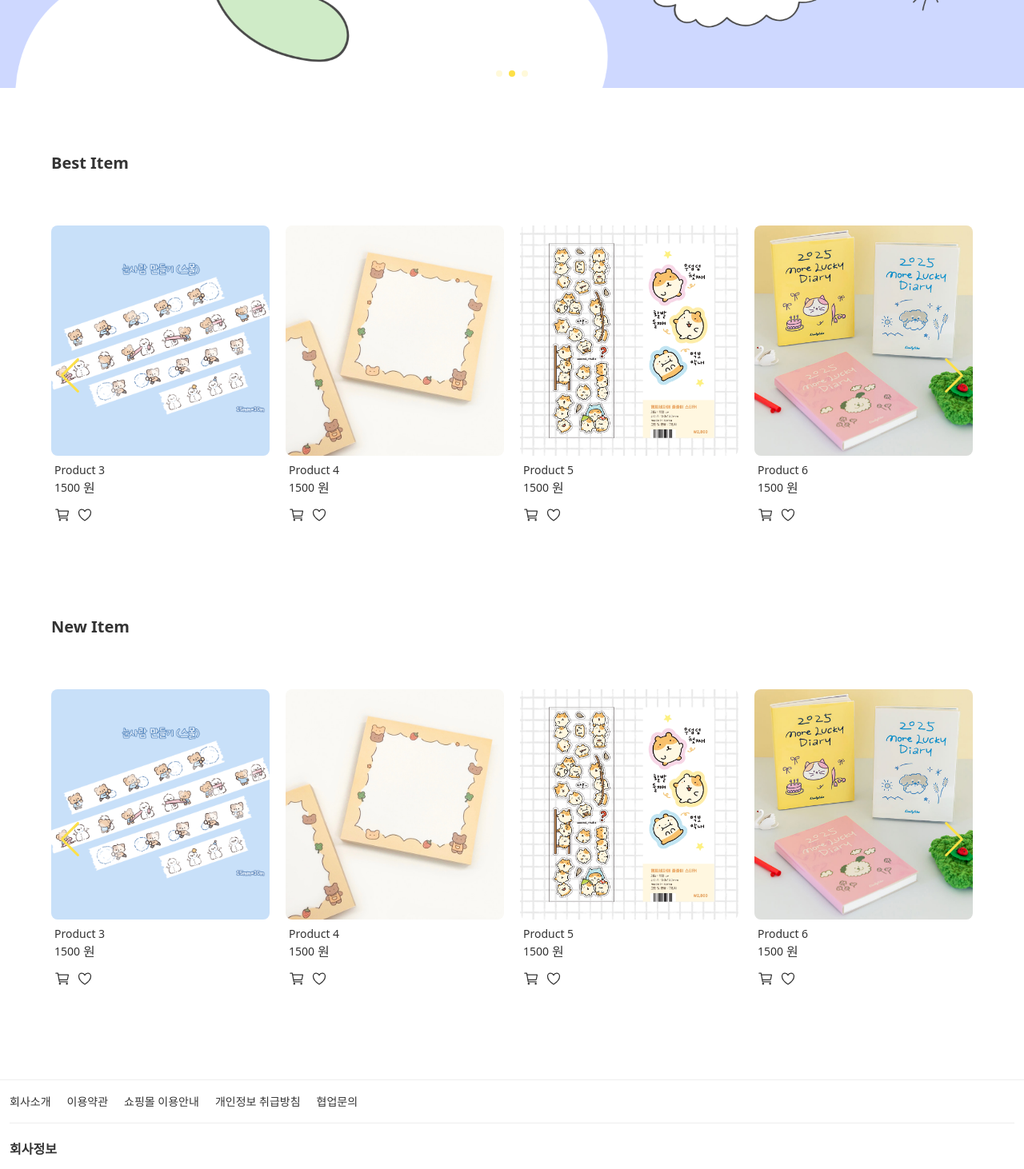
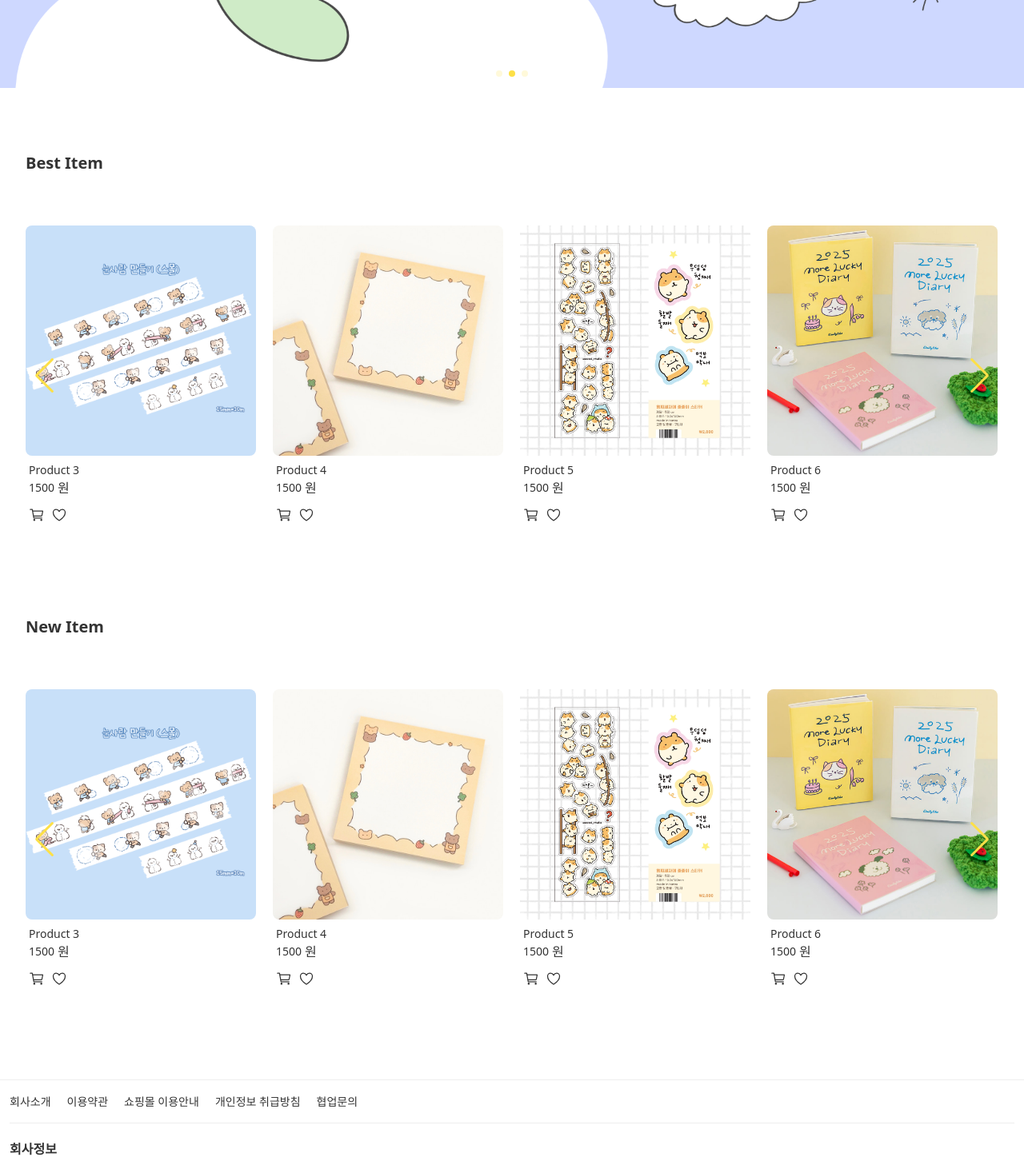
Before and after one commit to FRONTENDBOOTCAMP-11th/Jakudacque, a React (Vite) app: page / in a window 1280 px wide. Shown: the part 732-2194 px from the top of the page at 80% size. Built offline with nearby package versions, Linux system fonts and the light colour scheme; a web font is replaced by a local one.

Commit message:
✨ 상품슬라이드 max-w 설정

```diff
--- a/src/pages/index.jsx
+++ b/src/pages/index.jsx
@@ -174,7 +174,7 @@ export default function index() {
       </StyledSwiper>
 
       <StyledSwiper>
-        <div className="relative mx-16 mt-20">
+        <div className="relative mt-20 px-8 mx-auto max-w-[1280px]">
           <h1 className="text-xl font-semibold">Best Item</h1>
           <Swiper // BEST 아이템 리스트
             navigation={true}
@@ -202,7 +202,7 @@ export default function index() {
       </StyledSwiper>
 
       <StyledSwiper>
-        <div className="relative mx-16 mt-20">
+        <div className="relative mt-20 px-8 mx-auto max-w-[1280px]">
           <h1 className="text-xl font-semibold">New Item</h1>
           <Swiper // NEW 아이템 리스트
             navigation={true}
```
